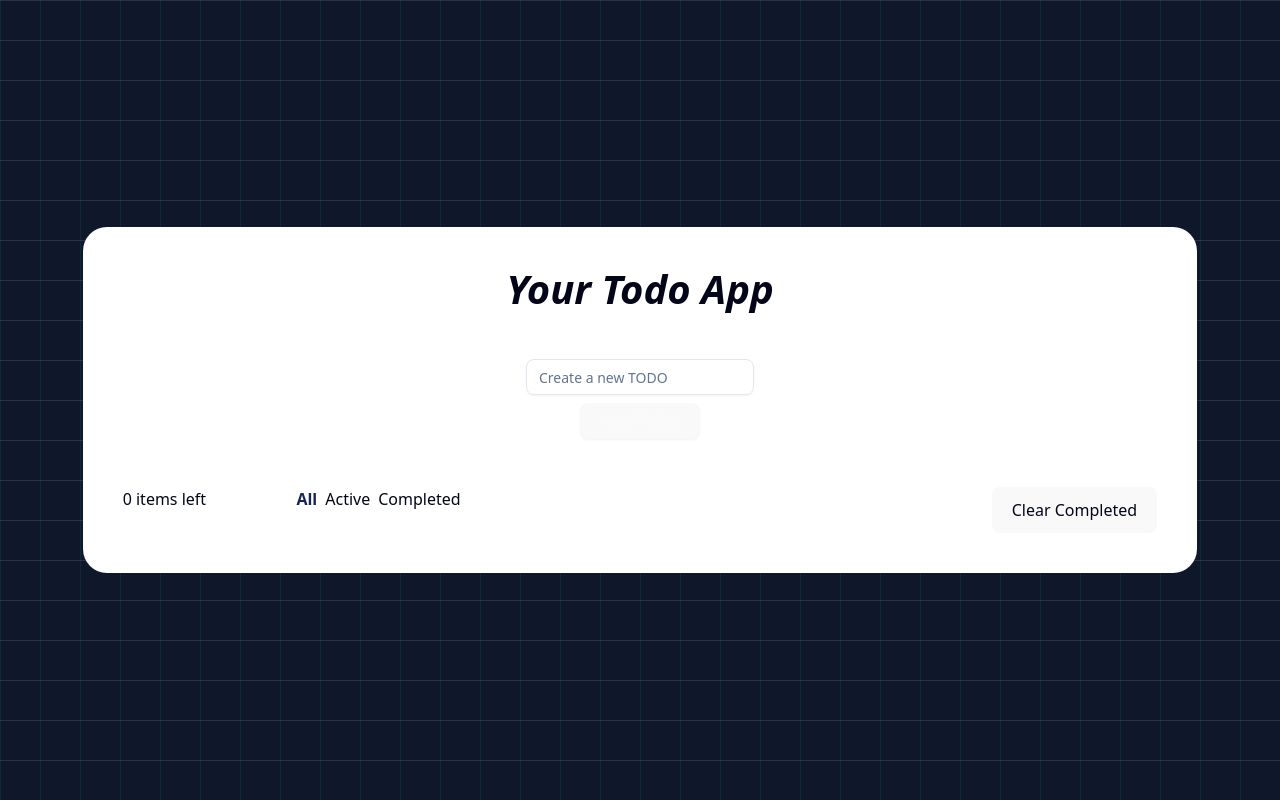
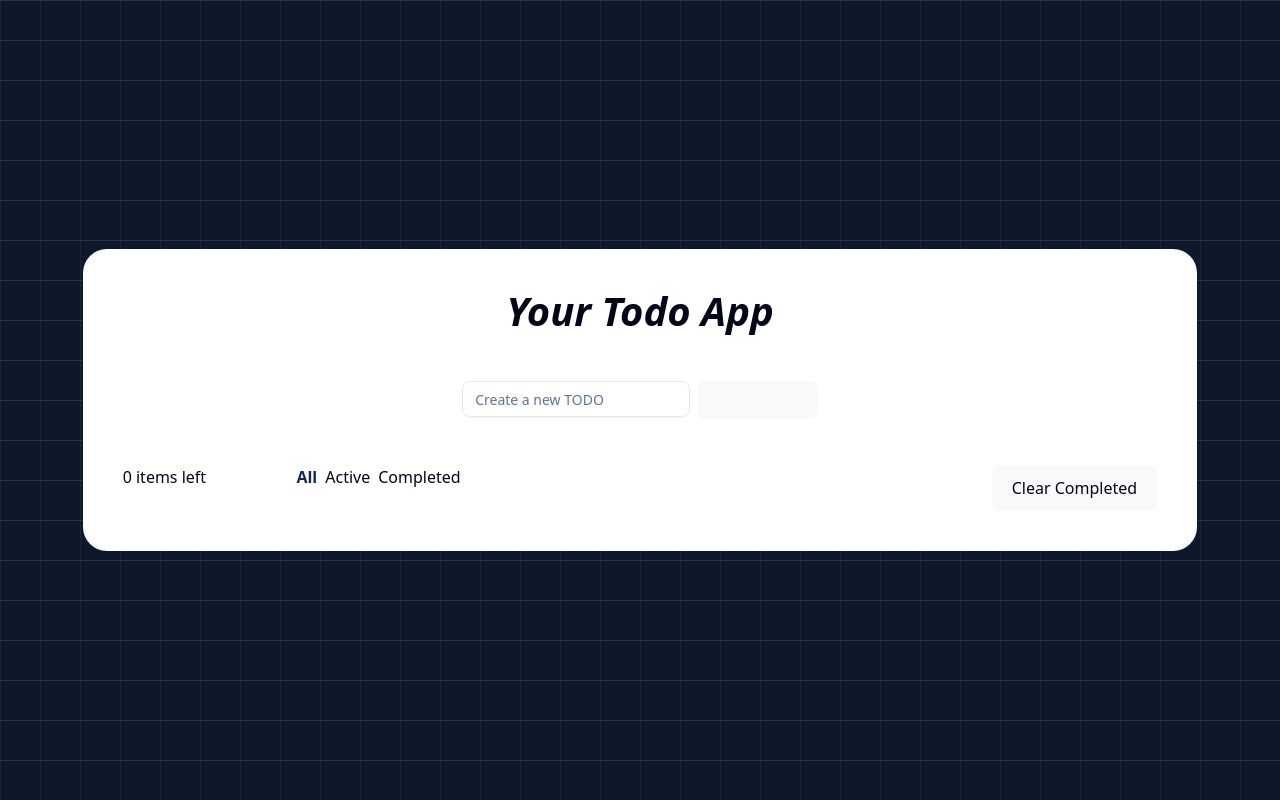
Before and after one commit to ernest03011/react-app, a React (Vite) app: page / in a window 1280 px wide. Built offline with nearby package versions, Linux system fonts and the light colour scheme.

Commit message:
chore: improve the form responsiveness

```diff
--- a/src/CreateTodo.jsx
+++ b/src/CreateTodo.jsx
@@ -25,7 +25,7 @@ export function CreateTodo({ todos, setTodos }) {
     <div className="mb-4">
       <form
         onSubmit={handleSubmit}
-        className="flex items-center justify-center gap-2 flex-col"
+        className="flex items-center justify-center gap-2 flex-col sm:flex-row"
       >
         <Input
           type="text"
```
